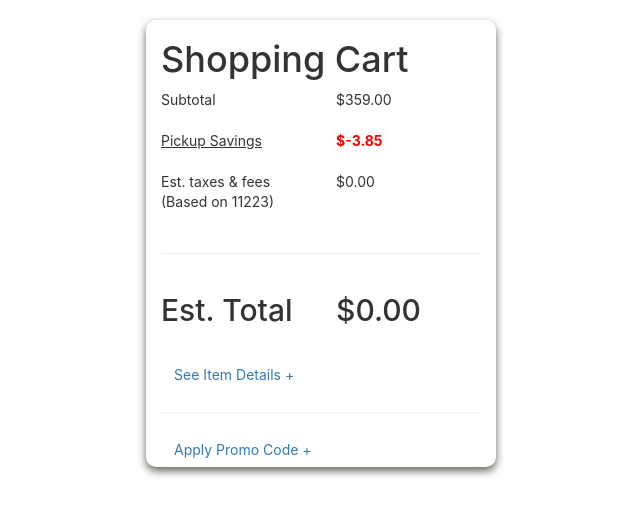
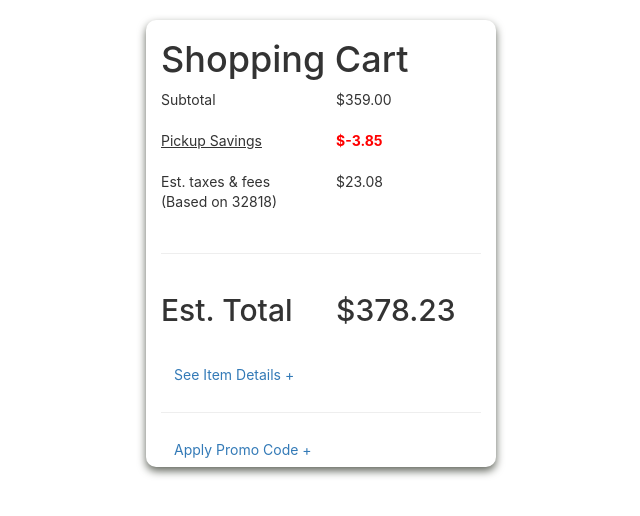
Before and after one commit to MontyTobois/Shopping-Cart, a React (Create React App) app: page / in a window 1280 px wide. Shown: the top 516 px of the page, without its empty margins (319-959 px from the left). Built offline with nearby package versions, Linux system fonts and the light colour scheme.

Commit message:
feat: Displays the amount before and after taxes.

```diff
--- a/src/App.js
+++ b/src/App.js
@@ -20,6 +20,18 @@ class App extends Component {
       };
   }
 
+  componentDidMount = () => {
+    this.setState({
+      taxes: (this.state.total + this.state.pickupSavings) *0.065
+    },
+  function(){
+    this.setState({
+      estimatedTotal:
+      this.state.total + this.state.pickupSavings + this.state.taxes
+    })
+  })
+  }
+
   render() {
     return (<div className="container">
       <Grid className="purchase-card">
--- a/src/components/TaxesFees.js
+++ b/src/components/TaxesFees.js
@@ -6,7 +6,7 @@ export class TaxesFees extends Component { // eslint-disable-line react/prefer-s
   render() {
     return (
       <Row className="show-grid">
-        <Col md={6}>Est. taxes & fees (Based on 11223)</Col>
+        <Col md={6}>Est. taxes & fees (Based on 32818)</Col>
         <Col md={6}>{`$${this.props.taxes}`}</Col>
       </Row>
     );
```
